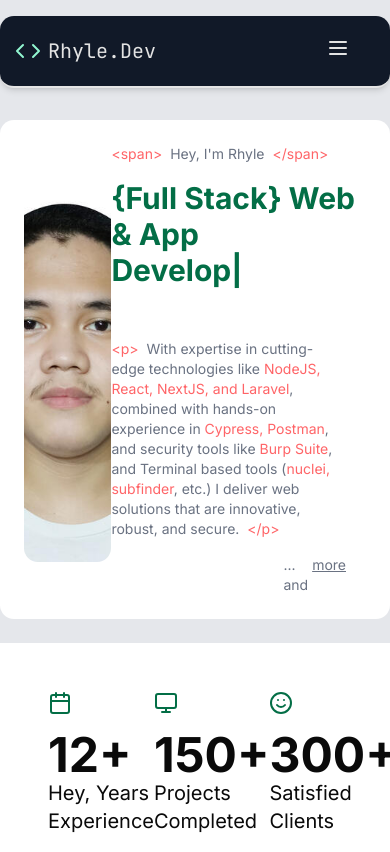
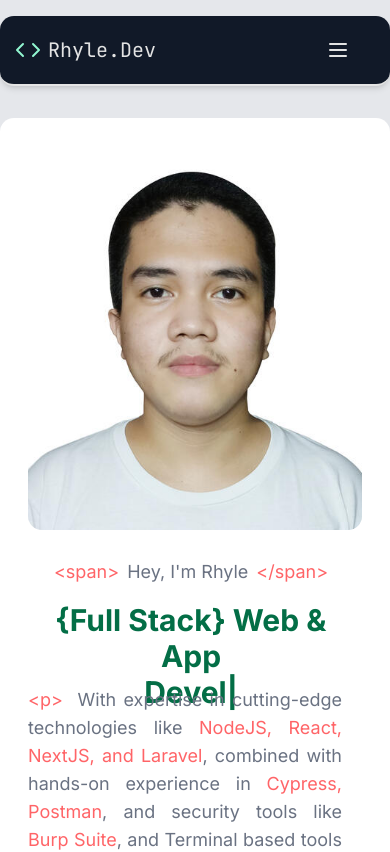
Before and after one commit to TuftyRairu/my_portfolio, a Next.js app: page / in a window 390 px wide. Shown: the top 852 px of the page. Built offline with nearby package versions, Linux system fonts and the light colour scheme.

Commit message:
modified the responsiveness of the banner on mobile and tablet - mobile for the base

```diff
--- a/src/components/Home/BannerSection.tsx
+++ b/src/components/Home/BannerSection.tsx
@@ -13,24 +13,24 @@ export default function BannerSection () {
     return (
         <section id="banner" className="min-y-screen">
 
-            <div className="flex flex-row justify-around items-center rounded-xl max-h-[90vh] p-6 bg-white">
+            <div className="flex flex-col sm:flex-col md:flex-col lg:flex-row justify-around items-center rounded-xl max-h-[140vh] lg:max-h-[90vh] py-7 px-7 gap-7 md:px-16 md:gap-7 bg-white">
                 <div className="flex justify-center w-full">
                     <Image src="/ID2.png" alt="Profile" width={200} height={200} className="pentagon object-cover w-96 h-96 rounded-xl" />
                 </div>
                 <div className="flex flex-col gap-4 w-full pr-2">
-                    <h1 className="flex flex-row gap-2 text-sm md:text-md lg:text-lg text-[#0E1524]">
+                    <h1 className="flex flex-row gap-2 justify-center md:justify-center lg:justify-start text-lg md:text-xl lg:text-2xl text-[#0E1524]">
                         <p className="text-red-400">{"<span>"}</p>
                         <p className="text-gray-500">{"Hey, I'm Rhyle"}</p>
                         <p className="text-red-400">{"</span>"}</p>
                     </h1>
                     <ReactTyped
                         strings={typedStrings}
-                        className="text-3xl md:text-4xl lg:text-5xl font-bold text-[#036E46] h-[17vh]"
+                        className="text-3xl md:text-4xl lg:text-5xl font-bold text-center lg:text-left text-[#036E46] h-[8vh] lg:h-[17vh]"
                         typeSpeed={80}
                         backSpeed={60}
                         loop
                     />
-                    <div className="flex flex-col gap-4 text-sm md:text-md lg:text-lg text-[#0E1524] pr-3">
+                    <div className="flex flex-col gap-4 text-lg md:text-xl lg:text-2xl text-justify lg:text-left text-[#0E1524] pr-3">
                         <div className="text-gray-500">
                             <span className="text-red-400">&lt;p&gt;</span>&nbsp;
                             With expertise in cutting-edge technologies like
--- a/src/components/Static/Navbar.tsx
+++ b/src/components/Static/Navbar.tsx
@@ -45,7 +45,7 @@ export default function NavBarComponent() {
                     </div>
                     <h1 className="text-xl font-mono">Rhyle.Dev</h1>
                 </Link>
-                <NavigationMenu className="hidden md:block lg:block">
+                <NavigationMenu className="hidden sm:hidden md:hidden lg:block">
                     <NavigationMenuList className="flex space-x-12">
                         {
                             navlist.map((item) => {
@@ -68,7 +68,7 @@ export default function NavBarComponent() {
                         }
                     </NavigationMenuList>
                 </NavigationMenu>
-                <div className="hidden md:flex lg:flex flex-row space-x-2">
+                <div className="hidden sm:hidden md:hidden lg:flex flex-row space-x-2">
                     {/* <Link
                         href="#"
                         className="flex gap-3 text-carrotorangecolor border border-carrotorangecolor rounded-md hover:bg-[#E3E3E3] hover:text-blackpearlcolor hover:border-blackpearlcolor p-2 transition duration-300"
@@ -87,7 +87,7 @@ export default function NavBarComponent() {
                     </Link>
                 </div>
 
-                <div className="md:hidden lg:hidden sm:flex sm:justify-between">
+                <div className="flex justify-between md:flex md:justify-between lg:hidden sm:flex sm:justify-between">
                     <button
                         onClick={() => setIsMenuOpen(!isMenuOpen)}
                         className="text-platinum focus:outline-none cursor-pointer"
```
